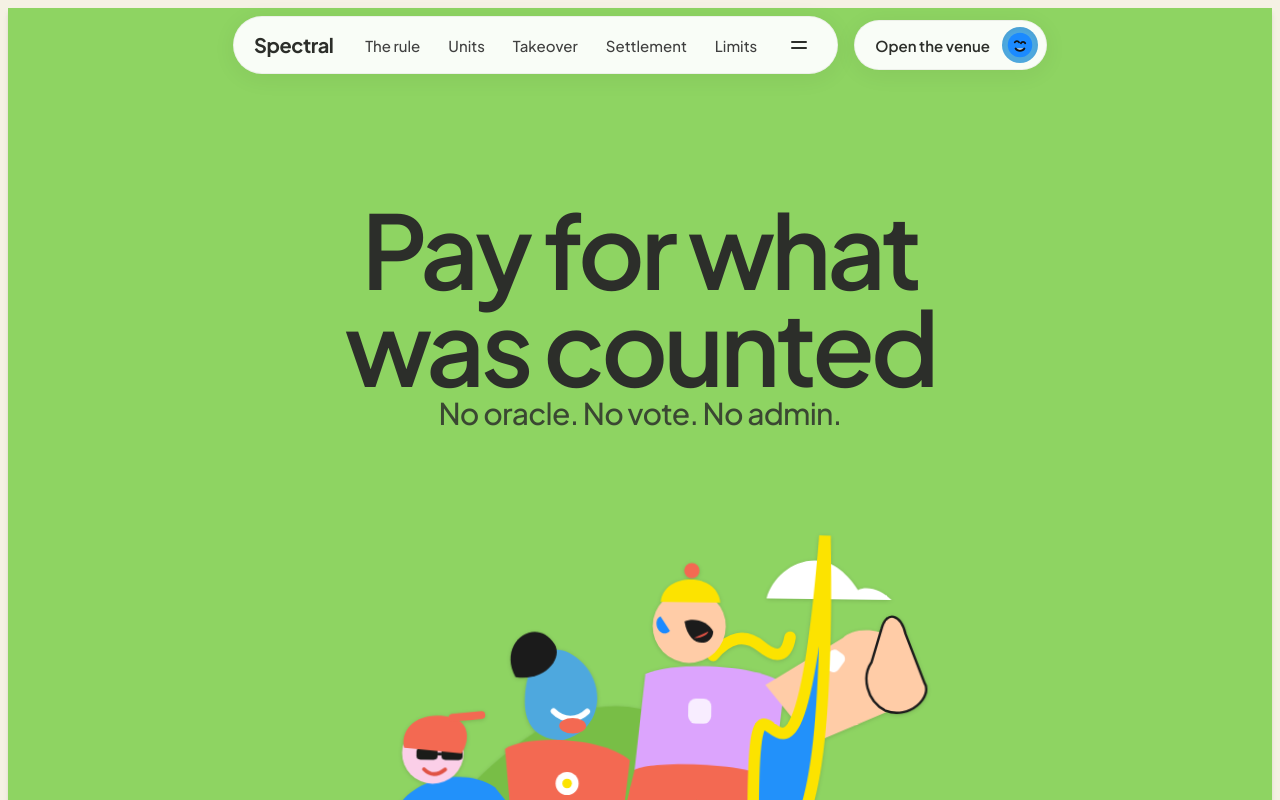
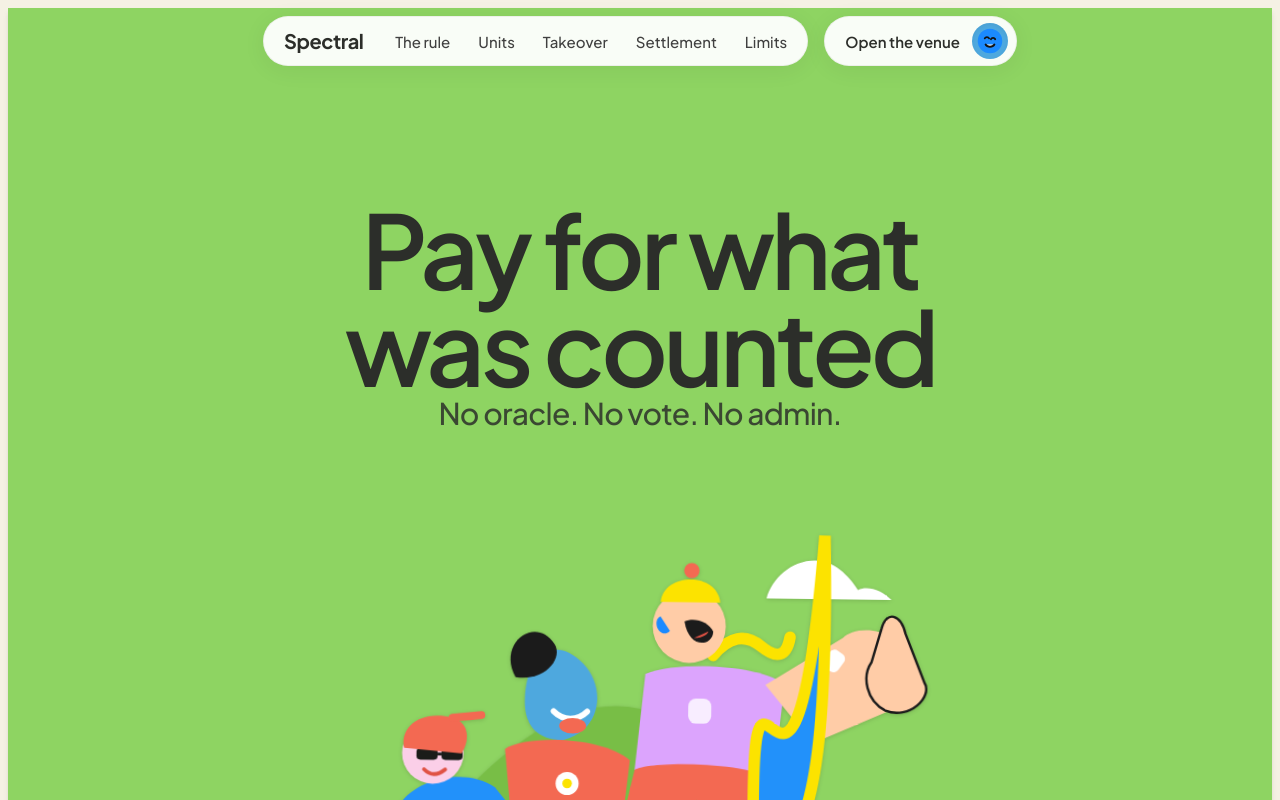
Before and after one commit to subheeksh5599/spectral, a Next.js app in the folder app/: page / in a window 1280 px wide. Shown: the top 800 px of the page. Built offline with nearby package versions, Linux system fonts and the light colour scheme.

Commit message:
header: drop the two-line menu button and its repeating panel; sidebar: drop the chain-status line and the redundant landing pill

```diff
--- a/app/components/Dashboard.jsx
+++ b/app/components/Dashboard.jsx
@@ -268,18 +268,13 @@ export default function Dashboard() {
               </button>
             </nav>
 
-            <div className="mt-8 flex flex-col gap-4">
-              <div className="flex items-center gap-3 px-4 text-sm text-ink-muted">
-                <span className={`w-2.5 h-2.5 rounded-full ${chainOk === false ? "bg-brand-coral" : "bg-brand-green-dark"}`} aria-hidden="true" />
-                {chainOk === false ? "wallet on another network" : "reading the chain"}
-              </div>
-              {credits > 0n && (
+            {credits > 0n && (
+              <div className="mt-8">
                 <button className="pc-pill ink w-full" disabled={!!busy} onClick={() => run("claim", `Claim ${asNum(credits)} ${unit}`, async () => (await signerOf(cfg)).claim())}>
                   Claim {asNum(credits)} {unit}
                 </button>
-              )}
-              <a className="pc-pill ghost w-full" href="/">Back to the landing page</a>
-            </div>
+              </div>
+            )}
           </aside>
 
           {/* content */}
--- a/app/components/Landing.jsx
+++ b/app/components/Landing.jsx
@@ -1,6 +1,6 @@
 "use client";
 
-import React, { useEffect, useState } from "react";
+import React, { useEffect } from "react";
 
 /* Ported from the operator's own frontend (STATEKEEP /web): structure, classes and
    artwork are 1:1, only the words differ. No live chain data appears on this page. */
@@ -27,8 +27,6 @@ const pills = [
 ];
 
 export default function Landing() {
-  const [menuOpen, setMenuOpen] = useState(false);
-
   useEffect(() => {
     document.body.classList.add("papercraft-body");
     const s = document.createElement("script");
@@ -56,26 +54,7 @@ export default function Landing() {
             <a className="hover:text-black transition-colors" href="#settlement">Settlement</a>
             <a className="hover:text-black transition-colors" href="#limits">Limits</a>
           </div>
-          <button
-            aria-label={menuOpen ? "Close menu" : "Open menu"}
-            aria-expanded={menuOpen}
-            className="w-9 h-9 rounded-full bg-brand-green flex flex-col items-center justify-center gap-1 hover:bg-brand-green-dark transition-colors"
-            type="button"
-            onClick={() => setMenuOpen((o) => !o)}
-          >
-            <span className="w-4 h-[2px] bg-ink-charcoal rounded-full" />
-            <span className="w-4 h-[2px] bg-ink-charcoal rounded-full" />
-          </button>
         </nav>
-        {menuOpen && (
-          <div className="pointer-events-auto absolute top-[70px] left-1/2 -translate-x-1/2 z-50 bg-white/95 backdrop-blur-md px-5 py-3 rounded-[28px] shadow-[0_4px_25px_rgba(0,0,0,0.06)] border border-black/5 flex flex-col gap-1 min-w-[220px]">
-            {[["The rule", "#rule"], ["Units", "#units"], ["Takeover", "#methodology-journey"], ["Settlement", "#settlement"], ["Limits", "#limits"], ["Dashboard", "/app"]].map(([label, href]) => (
-              <a key={label} className="text-[15px] font-medium text-neutral-700 hover:text-black transition-colors px-3 py-2 rounded-full hover:bg-neutral-100" href={href} onClick={() => setMenuOpen(false)}>
-                {label}
-              </a>
-            ))}
-          </div>
-        )}
         <div className="pointer-events-auto">
           <a className="bg-white/95 backdrop-blur-md pl-5 pr-2 py-1.5 rounded-full shadow-[0_4px_25px_rgba(0,0,0,0.06)] flex items-center gap-3 border border-black/5 hover:shadow-lg transition-all group" href="/app">
             <span className="text-[15px] font-semibold text-ink-charcoal">Open the venue</span>
```
